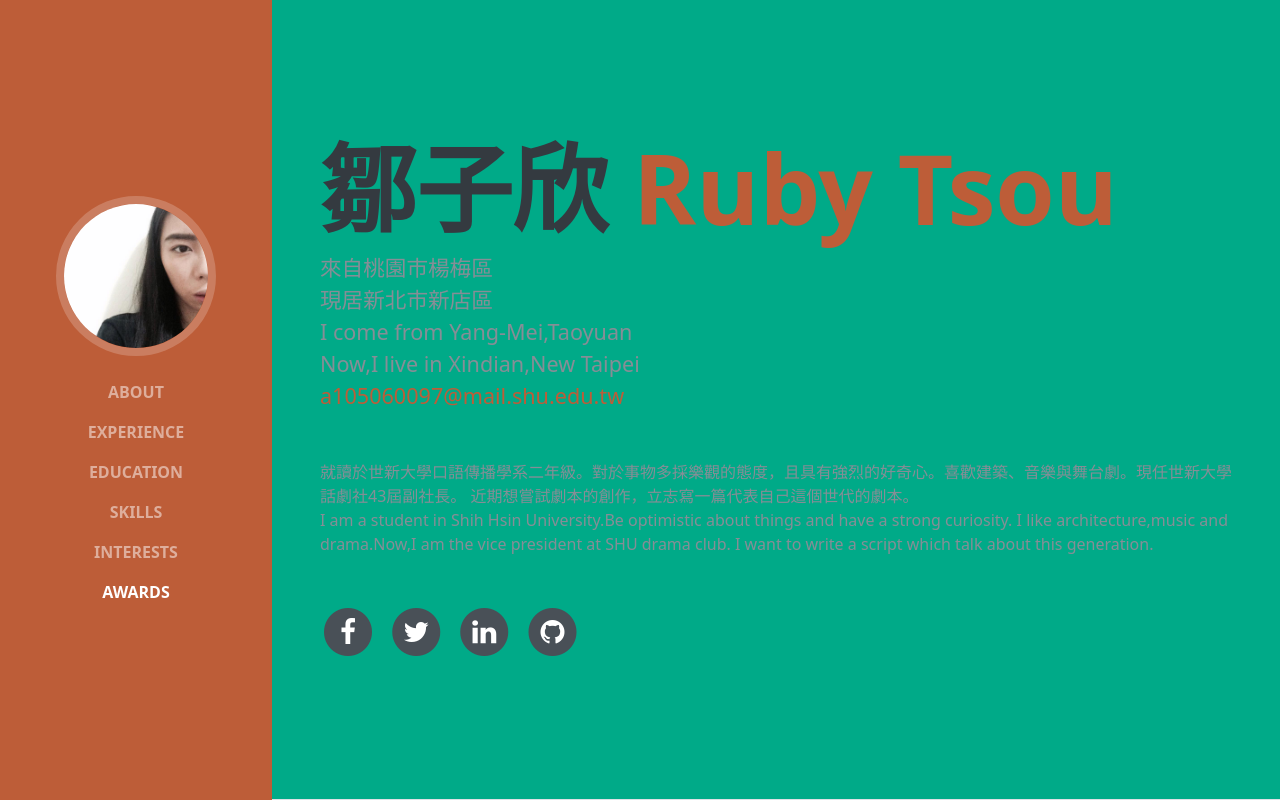
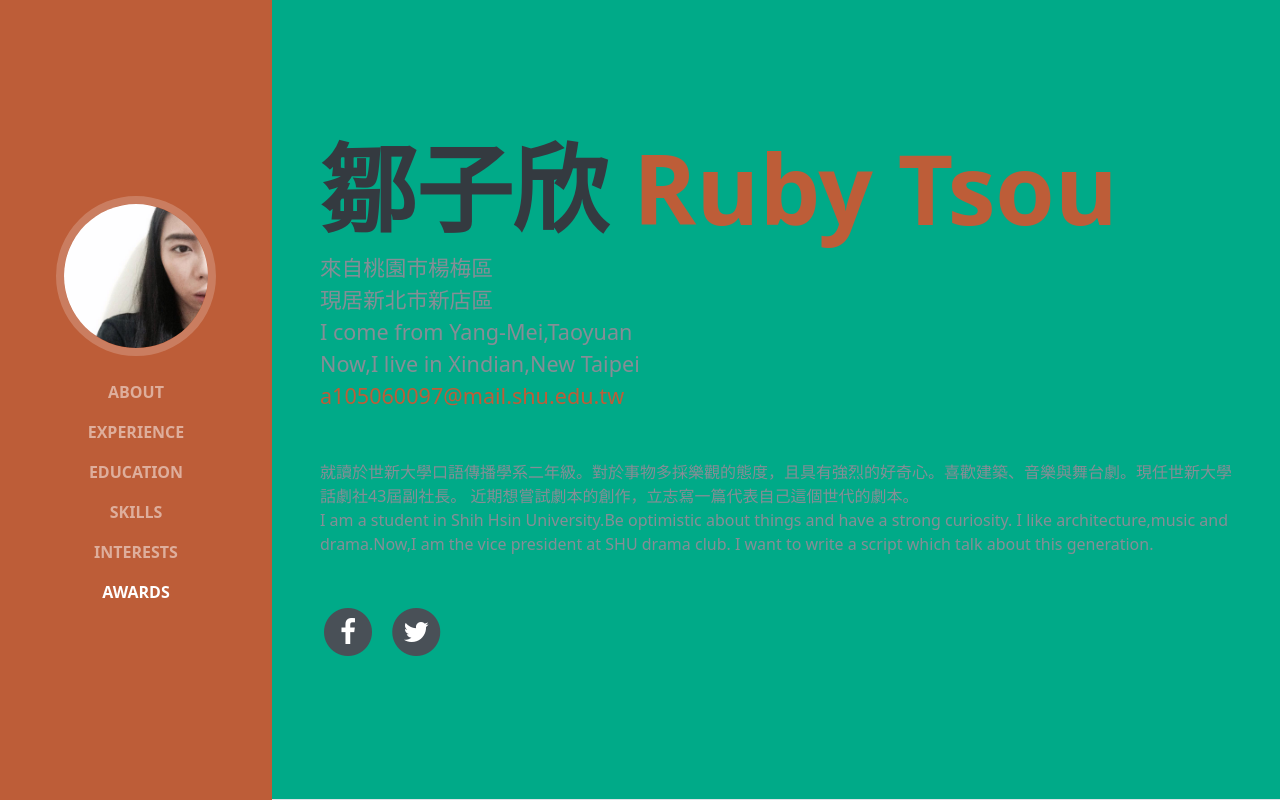
Before and after one commit to YueTsou01/YueTsou01.github.io, a website: page index.html in a window 1280 px wide. Shown: the top 800 px of the page. Drawn offline with Linux system fonts and the light colour scheme; a web font is replaced by a local one.

Commit message:
刪除連結

```diff
--- a/index.html
+++ b/index.html
@@ -92,23 +92,6 @@
                   <i class="fa fa-twitter fa-stack-1x fa-inverse"></i>
                 </span>
               </a>
-            </li>
-            <li class="list-inline-item">
-              <a href="＃">
-                <span class="fa-stack fa-lg">
-                  <i class="fa fa-circle fa-stack-2x"></i>
-                  <i class="fa fa-linkedin fa-stack-1x fa-inverse"></i>
-                </span>
-              </a>
-            </li>
-            <li class="list-inline-item">
-              <a href="#">
-                <span class="fa-stack fa-lg">
-                  <i class="fa fa-circle fa-stack-2x"></i>
-                  <i class="fa fa-github fa-stack-1x fa-inverse"></i>
-                </span>
-              </a>
-            </li>
           </ul>
         </div>
       </section>
```
